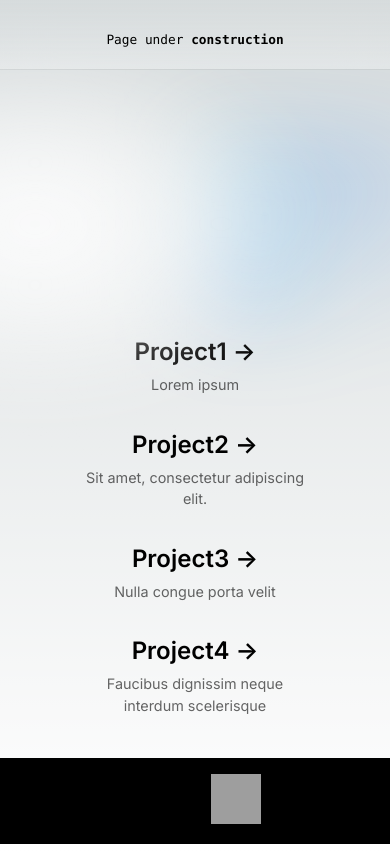
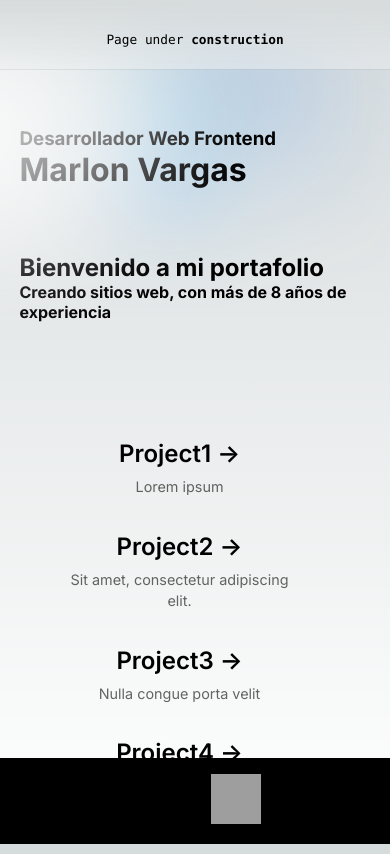
Before and after one commit to MarlonFolken/portfolio-app, a Next.js app: page / in a window 390 px wide. Built offline with nearby package versions, Linux system fonts and the light colour scheme; grey boxes are pictures that could not be loaded.

Commit message:
Grid layout

```diff
--- a/app/components/footer.module.css
+++ b/app/components/footer.module.css
@@ -3,7 +3,14 @@
   /* flex config */
   display: flex;
   flex-direction: row;
-  justify-content: flex-end;
+  justify-content: center;
+
+  position: fixed;
+  width: 100%;
+
+  inset: auto 0 0;
+  background-color: rgb(0,0,0);
+  z-index: 5;
 }
 .contactMedia ul li {
   margin: 2em;
--- a/app/page.js
+++ b/app/page.js
@@ -2,22 +2,32 @@ import Image from 'next/image'
 import styles from './page.module.css'
 import { prefix } from '../utils/prefix.js'
 import Footer from './components/Footer'
+import { Fragment } from 'react'
 
 export default function Home() {
   return (
-    <main className={styles.main}>
+    <Fragment>
+      <div className={styles.gridContainer}>
         <div className={styles.description}>
           <p>
             Page under&nbsp;
             <code className={styles.code}>construction</code>
           </p>
         </div>
+        <div className={styles.greetHead}>
+          <h3>Desarrollador Web Frontend</h3>
+          <h1>Marlon Vargas</h1>
+        </div>
+        <div className={styles.greetSpeech}>
+          <h2>Bienvenido a mi portafolio</h2>
+          <h4>Creando sitios web, con más de 8 años de experiencia</h4>
+        </div>
 
         <div className={styles.center}>
 
         </div>
 
-      <div className={styles.grid}>
+        <div className={styles.projectsCards}>
           <a
             href="/#"
             className={styles.card}
@@ -67,7 +77,8 @@ export default function Home() {
           </a>
 
         </div>
+      </div>
       <Footer />
-    </main>
+    </Fragment>
   )
 }
--- a/app/page.module.css
+++ b/app/page.module.css
@@ -1,10 +1,48 @@
-.main {
+/* .main {
   display: flex;
   flex-direction: column;
   justify-content: space-between;
   align-items: center;
   padding: 6rem 6rem 0;
   min-height: 100vh;
+} */
+
+.gridContainer {
+  display: grid;
+  width: 100vw;
+  height: 100vh;
+  grid-template-columns: [col1]5vw [col2]45vw [col3]5vw [col4]40vw [col5]5vw;
+  grid-template-rows:
+    [row1]5vh [row2]10vh
+    [row3]15vh [row4]20vh
+    [row5]30vh
+    [row6]2em [row7]50px [row8]2em;
+}
+
+.greetHead {
+  grid-column-start: col2;
+  grid-column-end: col3;
+  grid-row-start: row3;
+  grid-row-end: row4;
+}
+
+.greetSpeech {
+  grid-column-start: col2;
+  grid-column-end: col3;
+  grid-row-start: row4;
+  grid-row-end: row5;
+}
+
+.projectsCards {
+  grid-column-start: col2;
+  grid-column-end: col5;
+  grid-row-start: row5;
+  grid-row-end: row6;
+
+  display: grid;
+  grid-template-columns: repeat(4, minmax(25%, auto));
+  max-width: 100%;
+  width: var(--max-width);
 }
 
 .description {
@@ -127,6 +165,39 @@
 
 /* Mobile */
 @media (max-width: 700px) {
+  .gridContainer {
+    grid-template-columns: [col1]5vw [col2]45vw [col3]5vw [col4]40vw [col5]5vw;
+    grid-template-rows:
+    [row1]5vh [row2]10vh
+    [row3]15vh [row4]20vh
+    [row5]30vh
+    [row6]2em [row7]80px [row8]2em;
+  }
+
+  .greetHead {
+    grid-column-start: col2;
+    grid-column-end: col5;
+    grid-row-start: row3;
+    grid-row-end: row4;
+  }
+
+  .greetSpeech {
+    grid-column-start: col2;
+    grid-column-end: col5;
+    grid-row-start: row4;
+    grid-row-end: row5;
+  }
+
+  .projectsCards {
+    grid-template-columns: 1fr;
+    margin-bottom: 120px;
+    max-width: 320px;
+    text-align: center;
+  }
+  .card:last-child {
+    padding-bottom: 6em;
+  }
+
   .content {
     padding: 4rem;
   }
```
Lines whose indentation alone changed are shown as unchanged.
